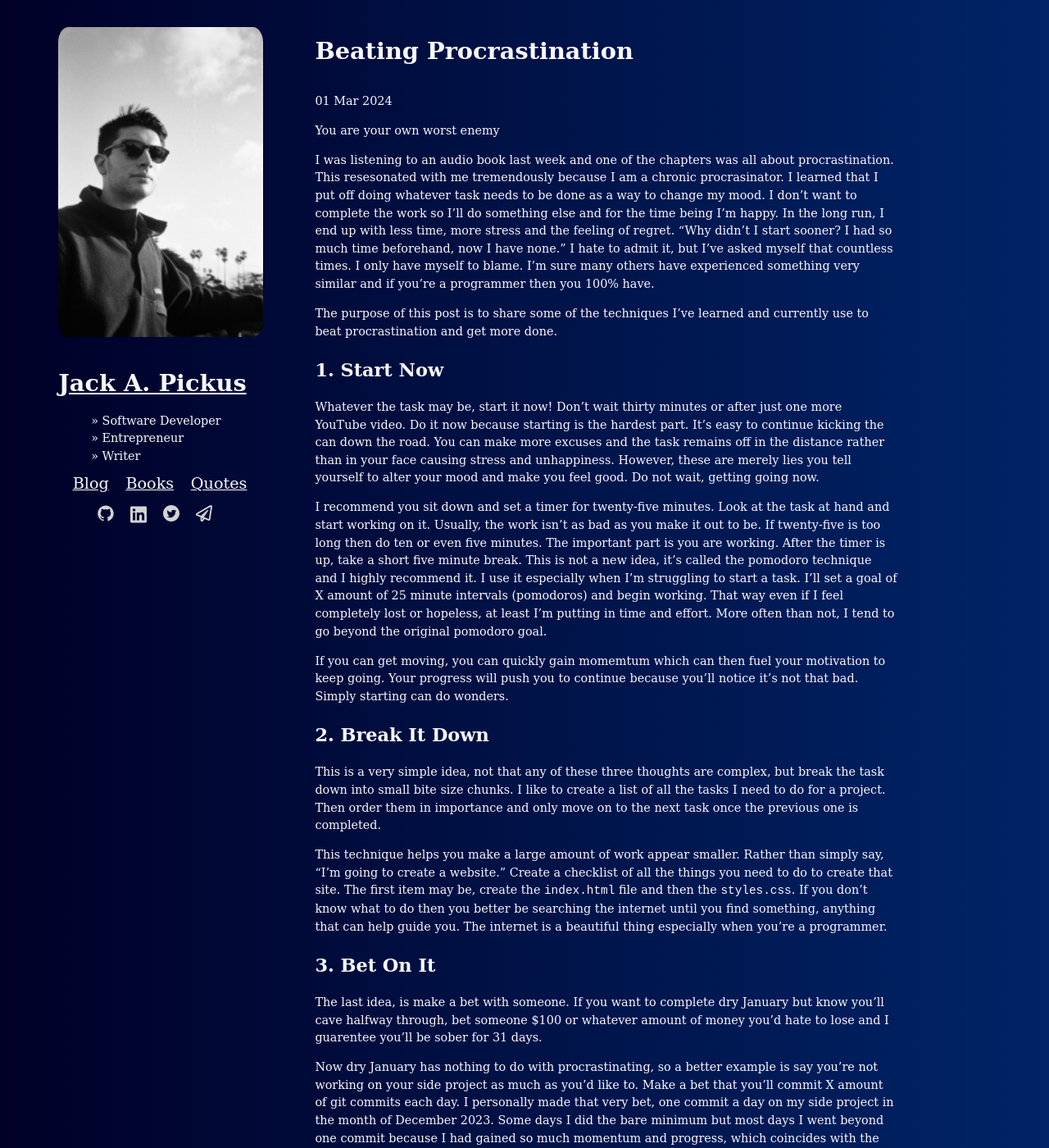
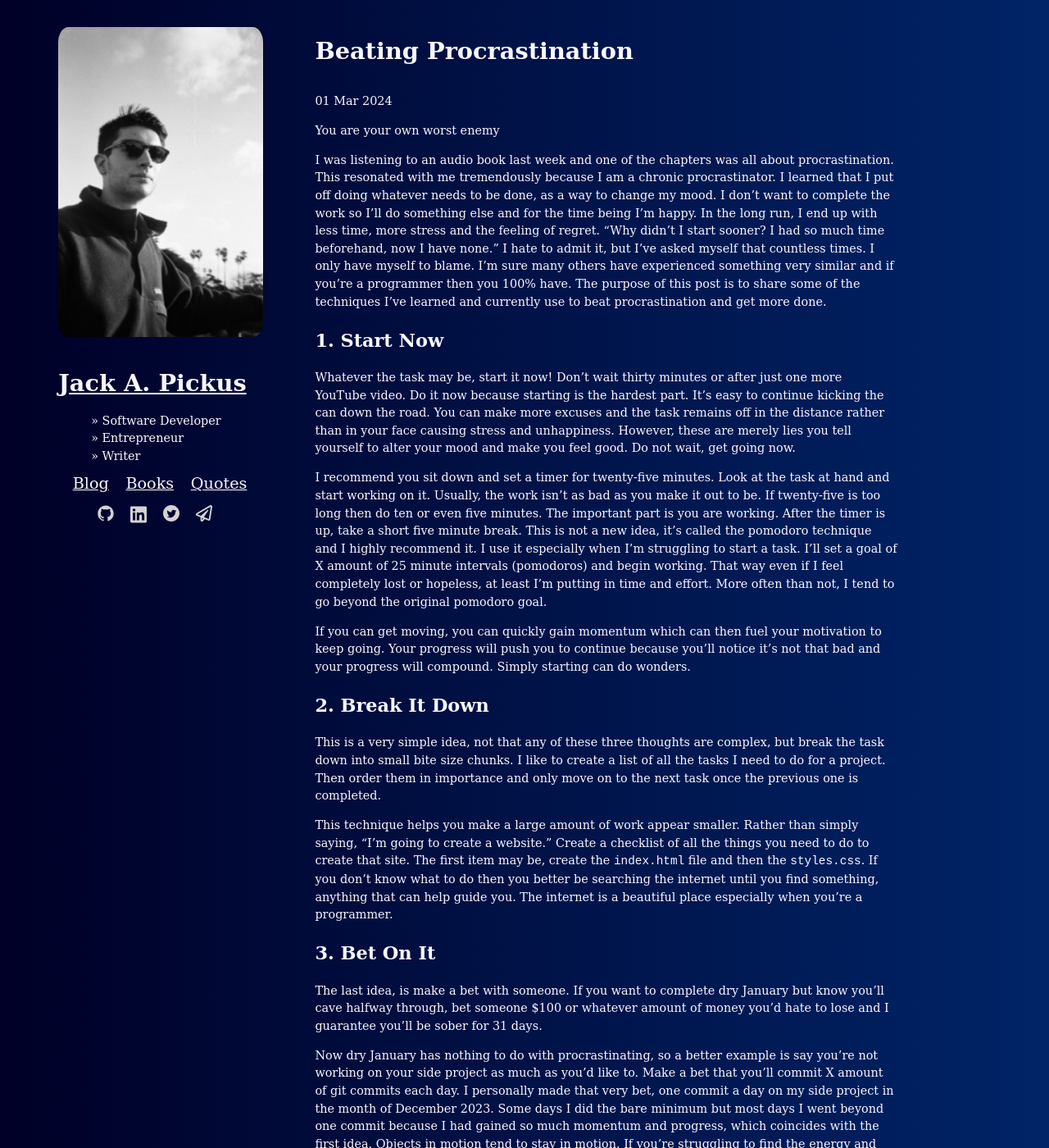
Before and after one commit to jackpickus/jackpickus.github.io, a Jekyll site: the page built from _posts/2024-03-01-beating-procrastination.md, in a window 1280 px wide and 1400 px high. Shown: the whole window at 82% size. Built offline with Jekyll 4.4.1, drawn with Linux system fonts in a browser that asks for light colours; some of the changed text lies outside the part shown.

Commit message:
edit post more

```diff
--- a/_includes/head.html
+++ b/_includes/head.html
@@ -4,10 +4,6 @@
   <meta name="description" content="{{ site.description }}">
   <meta content="width=device-width, initial-scale=1" name="viewport" />
 	<link rel="stylesheet" href="/assets/css/styles.css">
-
-  <!-- HTML Meta Tags -->
-<title>Jack A. Pickus</title>
-<meta name="description" content="A portfolio website about Jack Pickus">
 
 <!-- Facebook Meta Tags -->
 <meta property="og:url" content="https://jackpickus.com">
--- a/_posts/2024-03-01-beating-procrastination.md
+++ b/_posts/2024-03-01-beating-procrastination.md
@@ -4,20 +4,19 @@ layout: post
 You are your own worst enemy
 
 I was listening to an audio book last week and one of the chapters was all about procrastination.
-This resesonated with me tremendously because I am a chronic procrasinator.
-I learned that I put off doing whatever task needs to be done as a way to change my mood. I don't want to
+This resonated with me tremendously because I am a chronic procrastinator.
+I learned that I put off doing whatever needs to be done, as a way to change my mood. I don't want to
 complete the work so I'll do something else and for the time being I'm happy. In the long run, I end up with
 less time, more stress and the feeling of regret. "Why didn't I start sooner? I had so much time beforehand, now I have none."
 I hate to admit it, but I've asked myself that countless times. I only have myself to blame.
 I'm sure many others have experienced something very similar and if you're a programmer then you 100% have.
-
 The purpose of this post is to share some of the techniques I've learned and currently use to beat procrastination and get more done.
 
 ### 1. Start Now
 Whatever the task may be, start it now! Don't wait thirty minutes or after just one more YouTube video. Do it now
 because starting is the hardest part. It's easy to continue kicking the can down the road. You can make more excuses
 and the task remains off in the distance rather than in your face causing stress and unhappiness. However, these are merely
-lies you tell yourself to alter your mood and make you feel good. Do not wait, getting going now.
+lies you tell yourself to alter your mood and make you feel good. Do not wait, get going now.
 
 I recommend you sit down and set a timer for twenty-five minutes. Look at the task at hand and start working on it. Usually,
 the work isn't as bad as you make it out to be. If twenty-five is too long then do ten or
@@ -26,28 +25,28 @@ idea, it's called the pomodoro technique and I highly recommend it. I use it esp
 a goal of X amount of 25 minute intervals (pomodoros) and begin working. That way even if I feel completely lost or hopeless,
 at least I'm putting in time and effort. More often than not, I tend to go beyond the original pomodoro goal.
 
-If you can get moving, you can quickly gain momemtum which can then fuel your motivation to keep going. Your progress
-will push you to continue because you'll notice it's not that bad. Simply starting can do wonders.
+If you can get moving, you can quickly gain momentum which can then fuel your motivation to keep going. Your progress
+will push you to continue because you'll notice it's not that bad and your progress will compound. Simply starting can do wonders.
 
 ### 2. Break It Down
 This is a very simple idea, not that any of these three thoughts are complex, but break the task down into small bite size chunks.
 I like to create a list of all the tasks I need to do for a project. Then order them in importance and only move on to the next task
 once the previous one is completed.
 
-This technique helps you make a large amount of work appear smaller. Rather than simply say, "I'm going to create
+This technique helps you make a large amount of work appear smaller. Rather than simply saying, "I'm going to create
 a website." Create a checklist of all the things you need to do to create that site. The first item may be, create the `index.html` file
 and then the `styles.css`. If you don't know what to do then you better be searching the internet until you find something, anything that
-can help guide you. The internet is a beautiful thing especially when you're a programmer.
+can help guide you. The internet is a beautiful place especially when you're a programmer.
 
 ### 3. Bet On It
 The last idea, is make a bet with someone. If you want to complete dry January but know you'll cave halfway through,
-bet someone $100 or whatever amount of money you'd hate to lose and I guarentee you'll be sober for 31 days.
+bet someone $100 or whatever amount of money you'd hate to lose and I guarantee you'll be sober for 31 days.
 
 Now dry January has nothing to do with procrastinating, so a better example is say you're not working on your
 side project as much as you'd like to. Make a bet that you'll commit X amount of git commits each day. I personally
 made that very bet, one commit a day on my side project in the month of December 2023. Some days I did the bare
 minimum but most days I went beyond one commit because I had gained so much momentum and progress, which coincides with the
-idea from Start Now. Objects in motion tend to stay in motion. If you're struggling to find the energy and motivation
+first idea. Objects in motion tend to stay in motion. If you're struggling to find the energy and motivation
 to do something, money can be an excellent way to get you going.
 
 ### Conclusion
```
